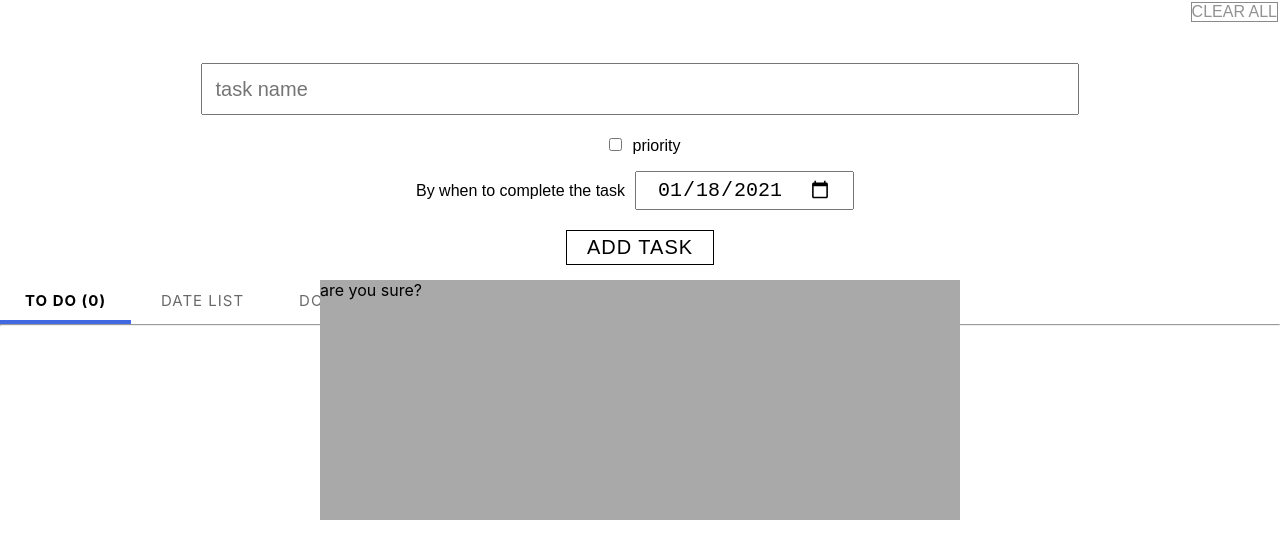
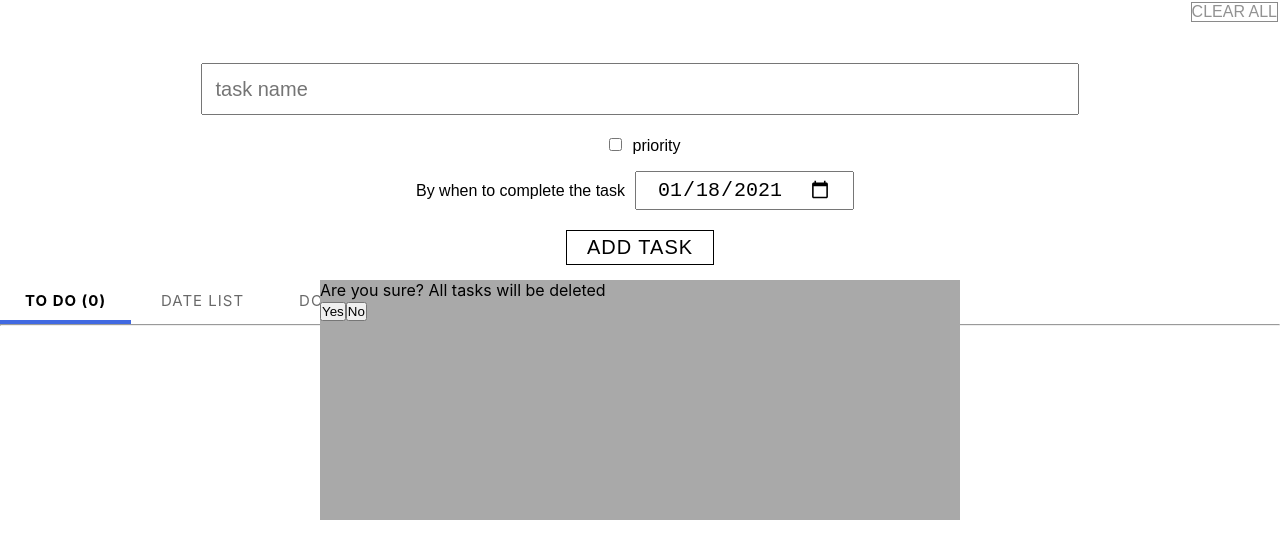
Before and after one commit to atrykp/to-do-list-react, a React (Create React App) app: page / in a window 1280 px wide. Both pictures are taken after a click on the button "CLEAR ALL". Shown: the top 558 px of the page. Built offline with nearby package versions, Linux system fonts and the light colour scheme.

Commit message:
add structure in popup and functions onClick

```diff
--- a/src/components/App.js
+++ b/src/components/App.js
@@ -82,23 +82,24 @@ const App = () => {
     doneTasksArr.length === 0 ? null : (
       <TasksList doneArr={doneTasksArr} removeTask={removeTask} type={"done"} />
     );
-
-  const removePopup = popup && (
-    <div className="removePopup"> are you sure?</div>
-  );
   const removeStorage = () => {
-    let removeAll = false;
-    setPopup(true);
-
     localStorage.removeItem("tasksArr");
     setTasks([]);
+    setPopup(false);
   };
+  const removePopup = popup && (
+    <div className="removePopup">
+      <p className="rmvPopupTxt">Are you sure? All tasks will be deleted</p>
+      <button onClick={removeStorage}>Yes</button>
+      <button onClick={() => setPopup(false)}>No</button>
+    </div>
+  );
 
   return (
     <Router>
       <div className="mainContainer">
         {removePopup}
-        <button className="resetStorageBtn" onClick={removeStorage}>
+        <button className="resetStorageBtn" onClick={() => setPopup(true)}>
           Clear All
         </button>
         <AddTask addTask={addTaskToArr} />
```
Also changed, not shown: 1 other file (tests, documents, lock files or other folders).
